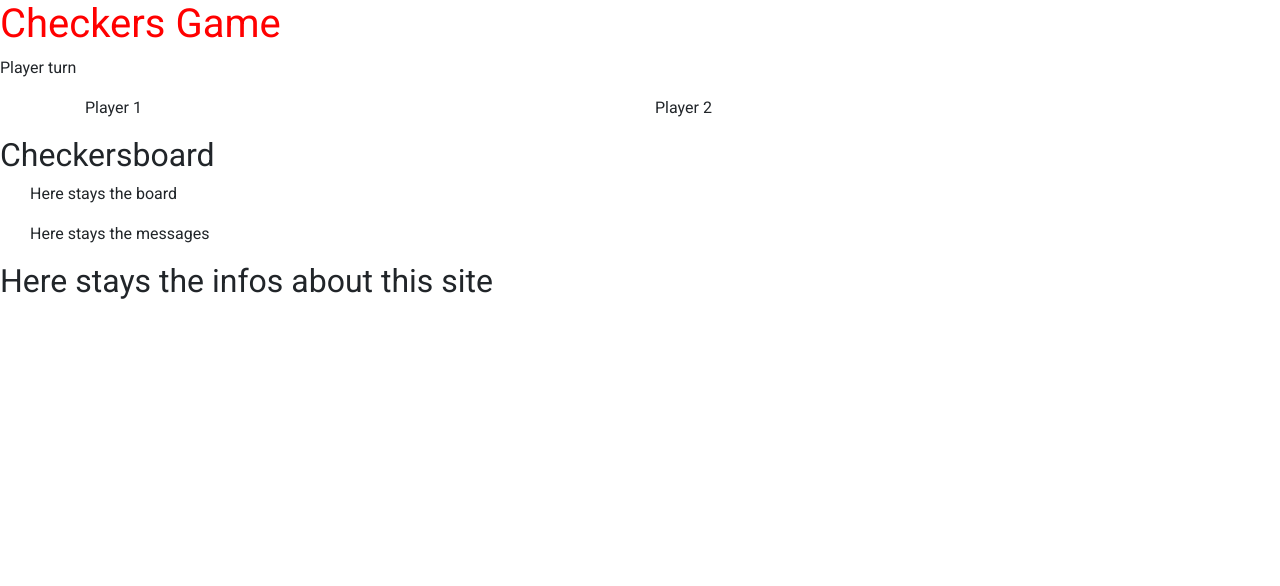
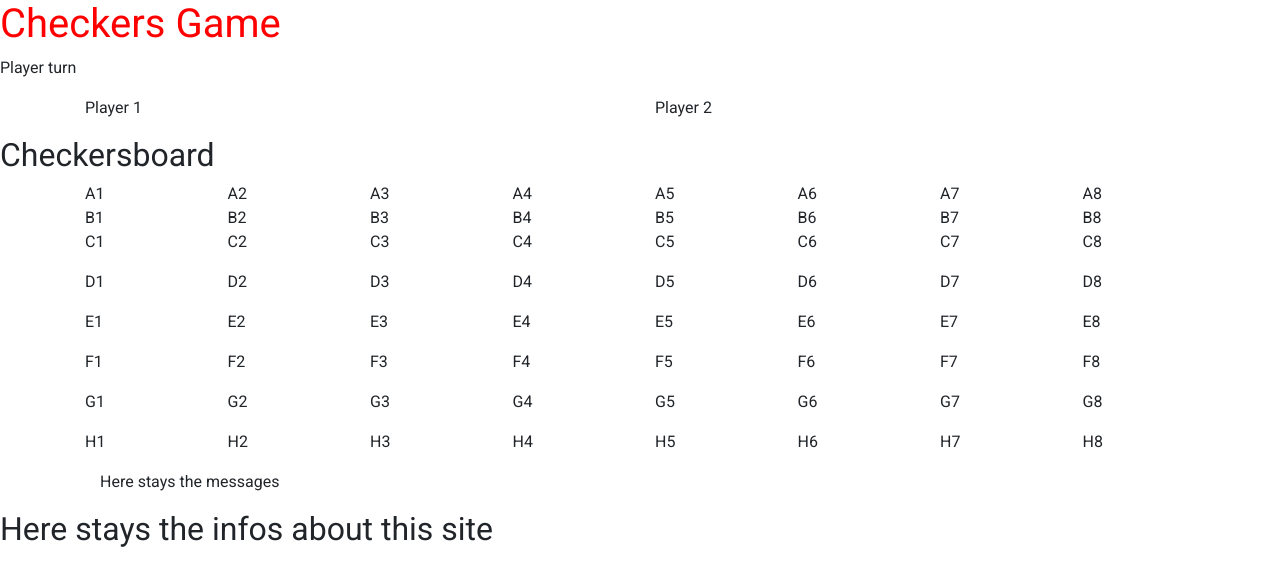
Before and after one commit to davicorreiajr/checkers-game, a website built with webpack: page index.html in a window 1280 px wide. Built offline with nearby package versions, Linux system fonts and the light colour scheme.

Commit message:
Added base structure of board with bootstrap

```diff
--- a/index.html
+++ b/index.html
@@ -14,10 +14,10 @@
       <p>Player turn</p>
       <div class="container">
         <div class="row">
-          <div class="col-sm-6">
+          <div class="col">
             <p>Player 1</p>
           </div>
-          <div class="col-sm-6">
+          <div class="col">
             <p>Player 2</p>
           </div>
         </div>
@@ -25,18 +25,230 @@
 
       <div>
         <h2>Checkersboard</h2>
-        <div class="container-fluid">
-          <div row="row">
+        <div class="container">
+          <div class="row">
             <div class="col">
-              <p>Here stays the board</p>
+              <div>A1</div>
+            </div>
+            <div class="col">
+              <div>A2</div>
+            </div>
+            <div class="col">
+              <div>A3</div>
+            </div>
+            <div class="col">
+              <div>A4</div>
+            </div>
+            <div class="col">
+              <div>A5</div>
+            </div>
+            <div class="col">
+              <div>A6</div>
+            </div>
+            <div class="col">
+              <div>A7</div>
+            </div>
+            <div class="col">
+              <div>A8</div>
             </div>
           </div>
 
+          <div class="row">
+            <div class="col">
+              <div>B1</div>
+            </div>
+            <div class="col">
+              <div>B2</div>
+            </div>
+            <div class="col">
+              <div>B3</div>
+            </div>
+            <div class="col">
+              <div>B4</div>
+            </div>
+            <div class="col">
+              <div>B5</div>
+            </div>
+            <div class="col">
+              <div>B6</div>
+            </div>
+            <div class="col">
+              <div>B7</div>
+            </div>
+            <div class="col">
+              <div>B8</div>
+            </div>
+          </div>
+
+          <div class="row">
+            <div class="col">
+              <p>C1</p>
+            </div>
+            <div class="col">
+              <p>C2</p>
+            </div>
+            <div class="col">
+              <p>C3</p>
+            </div>
+            <div class="col">
+              <p>C4</p>
+            </div>
+            <div class="col">
+              <p>C5</p>
+            </div>
+            <div class="col">
+              <p>C6</p>
+            </div>
+            <div class="col">
+              <p>C7</p>
+            </div>
+            <div class="col">
+              <p>C8</p>
+            </div>
+          </div>
+
+          <div class="row">
+            <div class="col">
+              <p>D1</p>
+            </div>
+            <div class="col">
+              <p>D2</p>
+            </div>
+            <div class="col">
+              <p>D3</p>
+            </div>
+            <div class="col">
+              <p>D4</p>
+            </div>
+            <div class="col">
+              <p>D5</p>
+            </div>
+            <div class="col">
+              <p>D6</p>
+            </div>
+            <div class="col">
+              <p>D7</p>
+            </div>
+            <div class="col">
+              <p>D8</p>
+            </div>
+          </div>
+
+          <div class="row">
+            <div class="col">
+              <p>E1</p>
+            </div>
+            <div class="col">
+              <p>E2</p>
+            </div>
+            <div class="col">
+              <p>E3</p>
+            </div>
+            <div class="col">
+              <p>E4</p>
+            </div>
+            <div class="col">
+              <p>E5</p>
+            </div>
+            <div class="col">
+              <p>E6</p>
+            </div>
+            <div class="col">
+              <p>E7</p>
+            </div>
+            <div class="col">
+              <p>E8</p>
+            </div>
+          </div>
+
+          <div class="row">
+            <div class="col">
+              <p>F1</p>
+            </div>
+            <div class="col">
+              <p>F2</p>
+            </div>
+            <div class="col">
+              <p>F3</p>
+            </div>
+            <div class="col">
+              <p>F4</p>
+            </div>
+            <div class="col">
+              <p>F5</p>
+            </div>
+            <div class="col">
+              <p>F6</p>
+            </div>
+            <div class="col">
+              <p>F7</p>
+            </div>
+            <div class="col">
+              <p>F8</p>
+            </div>
+          </div>
+
+          <div class="row">
+            <div class="col">
+              <p>G1</p>
+            </div>
+            <div class="col">
+              <p>G2</p>
+            </div>
+            <div class="col">
+              <p>G3</p>
+            </div>
+            <div class="col">
+              <p>G4</p>
+            </div>
+            <div class="col">
+              <p>G5</p>
+            </div>
+            <div class="col">
+              <p>G6</p>
+            </div>
+            <div class="col">
+              <p>G7</p>
+            </div>
+            <div class="col">
+              <p>G8</p>
+            </div>
+          </div>
+
+          <div class="row">
+            <div class="col">
+              <p>H1</p>
+            </div>
+            <div class="col">
+              <p>H2</p>
+            </div>
+            <div class="col">
+              <p>H3</p>
+            </div>
+            <div class="col">
+              <p>H4</p>
+            </div>
+            <div class="col">
+              <p>H5</p>
+            </div>
+            <div class="col">
+              <p>H6</p>
+            </div>
+            <div class="col">
+              <p>H7</p>
+            </div>
+            <div class="col">
+              <p>H8</p>
+            </div>
+          </div>
+
+
+
           <div row="row">
-              <div class="col">
-                <p>Here stays the messages</p>
-              </div>
+            <div class="col">
+              <p>Here stays the messages</p>
             </div>
+          </div>
         </div>
       </div>
 
```
